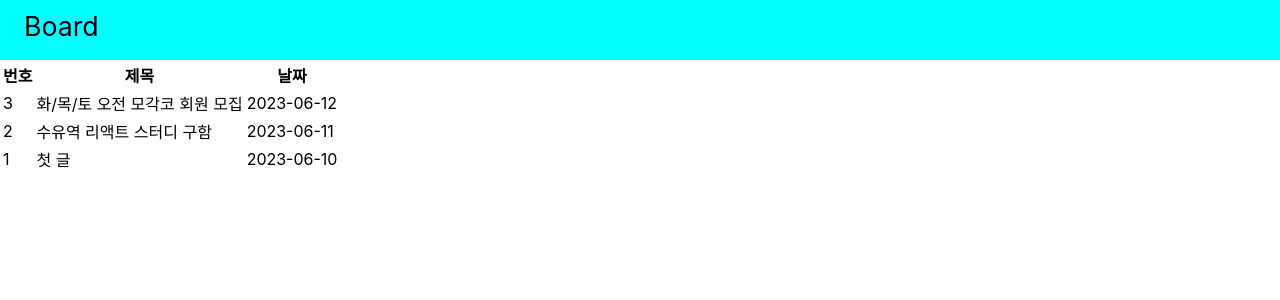
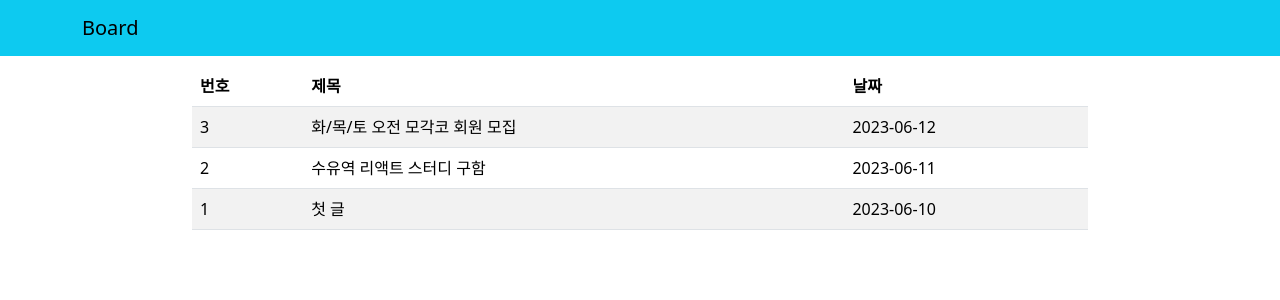
Before and after one commit to cermen/ReactBoard, a React (Create React App) app: page / in a window 1280 px wide. Shown: the top 300 px of the page. Built offline with nearby package versions, Linux system fonts and the light colour scheme.

Commit message:
react-bootstrap 적용

```diff
--- a/src/App.css
+++ b/src/App.css
@@ -7,3 +7,8 @@ header {
   font-size: 20pt;
   padding: 10px 0 0 24px;
 }
+
+section {
+  width: 70%;
+  margin: 10px auto;
+}
--- a/src/App.js
+++ b/src/App.js
@@ -1,13 +1,17 @@
-import Table from 'react-bootstrap/Table';
+import Container from 'react-bootstrap/Container';
+import Navbar from 'react-bootstrap/Navbar';
+import 'bootstrap/dist/css/bootstrap.css';
 import './App.css';
 import BoardTable from './BoardTable';
 
 function App() {
   return (
     <div className="App">
-      <header className='bg-info'>
-        <div className='title'>Board</div>
-      </header>
+      <Navbar bg="info">
+        <Container>
+          <Navbar.Brand href="#home">Board</Navbar.Brand>
+        </Container>
+      </Navbar>
       <section>
         <BoardTable/>
       </section>
--- a/src/BoardTable.js
+++ b/src/BoardTable.js
@@ -7,7 +7,7 @@ function BoardTable(params) {
   const [posts, setPosts] = useState(data.sort((a, b) => b.id - a.id));
 
   return (
-    <Table>
+    <Table striped>
       <thead>
         <tr>
           <th>번호</th>
```
